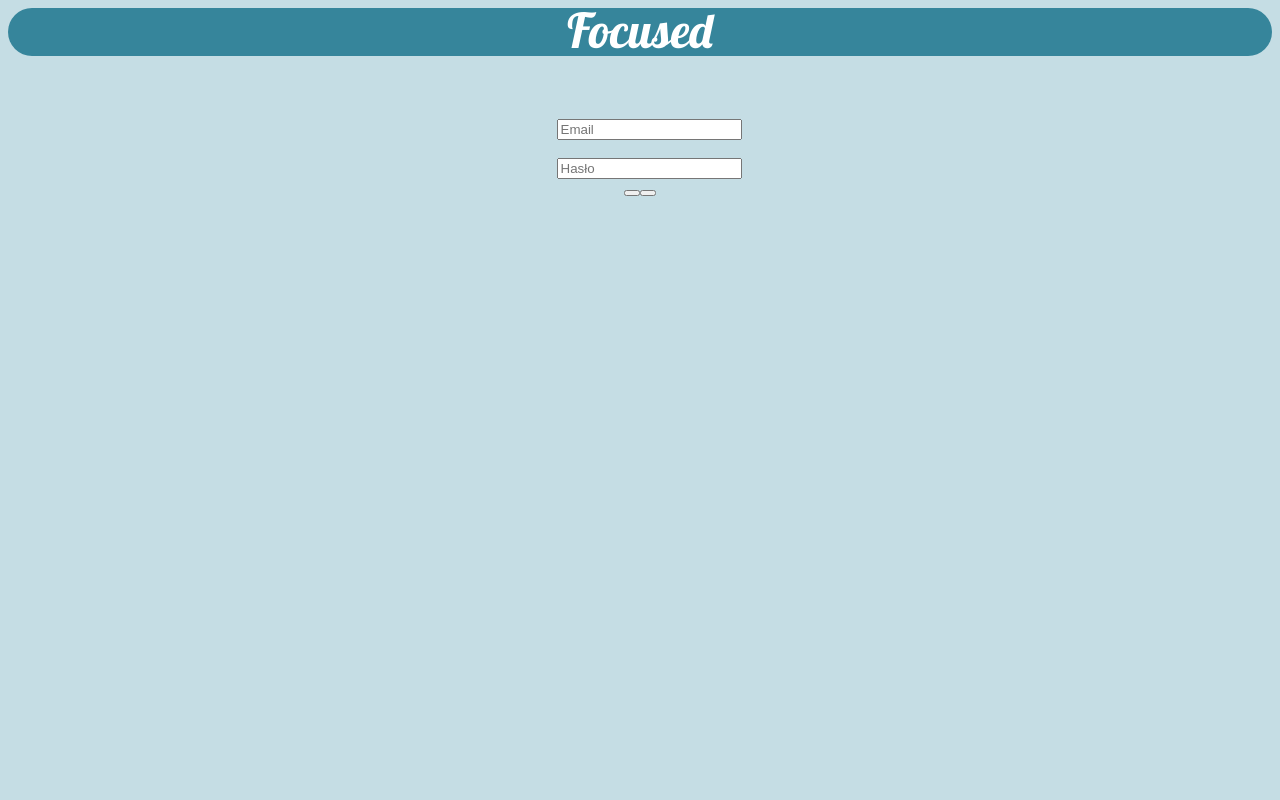
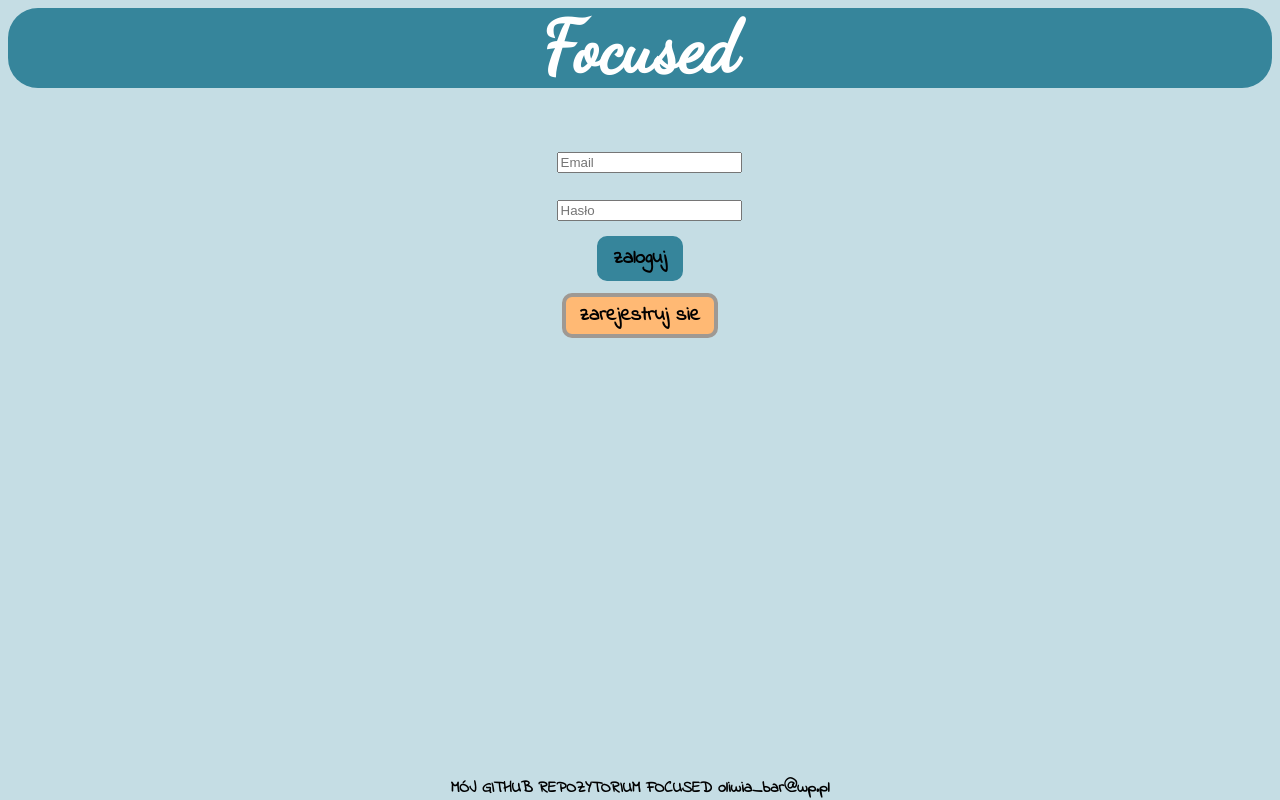
Before and after one commit to AllCoolNicknamesWereTaken/Focused, a plain HTML site: page views/1view.html in a window 1280 px wide. Drawn offline with Linux system fonts and the light colour scheme.

Commit message:
login view in development

```diff
--- a/views/1view.html
+++ b/views/1view.html
@@ -2,9 +2,11 @@
 <html lang="pl">
   <head>
     <meta http-equiv="content-type" content="text/html; charset=utf-8" />
-    <title>view1</title>
+    <title>Focused</title>
     <link rel="stylesheet" href="main.css">
      <link href="https://fonts.googleapis.com/css?family=Lobster" rel="stylesheet">
+     <link href="https://fonts.googleapis.com/css?family=Indie+Flower" rel="stylesheet">
+     <link href="https://fonts.googleapis.com/css?family=Dancing+Script|Lobster" rel="stylesheet">
   </head>
   <body>
     <div class='belt'>
@@ -20,8 +22,23 @@
         <input type="password" name="psw" id="password" placeholder="Hasło">
       </form>
     </div>
-    <button>
+    <div class="button1">
+      zaloguj
+    </div>
+    <div class='button2'>
+      zarejestruj sie
+    </div>
+    <div class="footer">
+      <div class="footerObj">
+        MÓJ GITHUB
+      </div>
+      <div class="footerObj">
+        REPOZYTORIUM FOCUSED
+      </div>
+      <div class="footerObj">
+        oliwia_bar@wp.pl
+      </div>
+    </div>
 
-    <button>
   </body>
  </html>
--- a/views/main.css
+++ b/views/main.css
@@ -1,7 +1,7 @@
 .belt {
   background-color: #36859B;
   width: 100%;
-  height: 6vh;
+  height: 10vh;
   border-radius: 30px;
   text-align: center;
   /*text-align-last: center;*/
@@ -12,10 +12,12 @@ body {
 .headings {
     /*margin: auto;*/
     color: #FFFFFF;
-    font-size: 6vh;
+    font-size: 9vh;
     /*margin-top: -5px;*/
-    line-height: 5.5vh;
+    line-height: 10vh;
     font-family: 'Lobster', cursive;
+    font-family: 'Dancing Script', cursive;
+    font-weight: bold;
 }
 .helper {
   /*display: inline-block;
@@ -31,6 +33,8 @@ form {
 body {
   text-align: center;
   align-items: center;
+  font-weight: bold;
+  font-family: 'Indie Flower', cursive;
 
 
 }
@@ -41,6 +45,34 @@ body {
   font-size: 40px;
 }
 
-button {
-  display:run-in ;
+.button1, .button2 {
+  margin:auto;
+  text-align: center;
+  border: solid #36859B 4px;
+  padding: 4px;
+  border-radius: 10px;
+  font-size: 20px;
+  margin-top: 1%;
 }
+
+.button1 {
+  width: 70px;
+  border-color: #36859B;
+  background-color: #36859B;
+}
+
+.button2 {
+    width: 140px;
+    border-color: #9F9993;
+    background-color: #FFB974;
+}
+.footer {
+  position: absolute;
+  bottom: 0;
+  left: 50% ;
+  transform: translateX(-50%);
+
+}
+.footerObj {
+  display: inline;
+}
```
